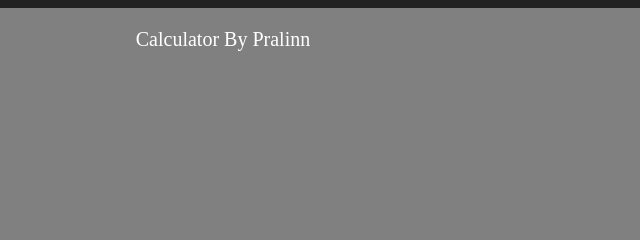
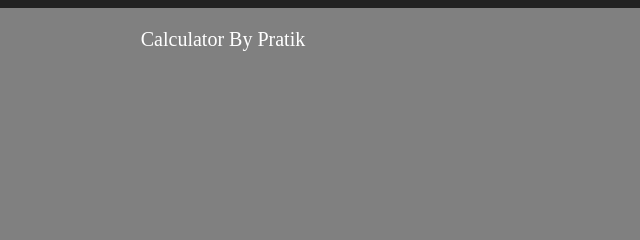
Before and after one commit to PratikNichite/pcalc, a plain HTML site: page index.html in a window 1280 px wide. Shown: the top 240 px of the page, 417-1057 px from the left. Drawn offline with Linux system fonts and the light colour scheme.

Commit message:
Calculator

```diff
--- a/index.html
+++ b/index.html
@@ -170,7 +170,7 @@ body {
   <body>
     <div class="calculator-body">
     <div>
-        <p class="top">Calculator By Pralinn</p>
+        <p class="top">Calculator By Pratik</p>
       <p class="heading" id="heading-title"></p>
     </div>
       <div>
```
